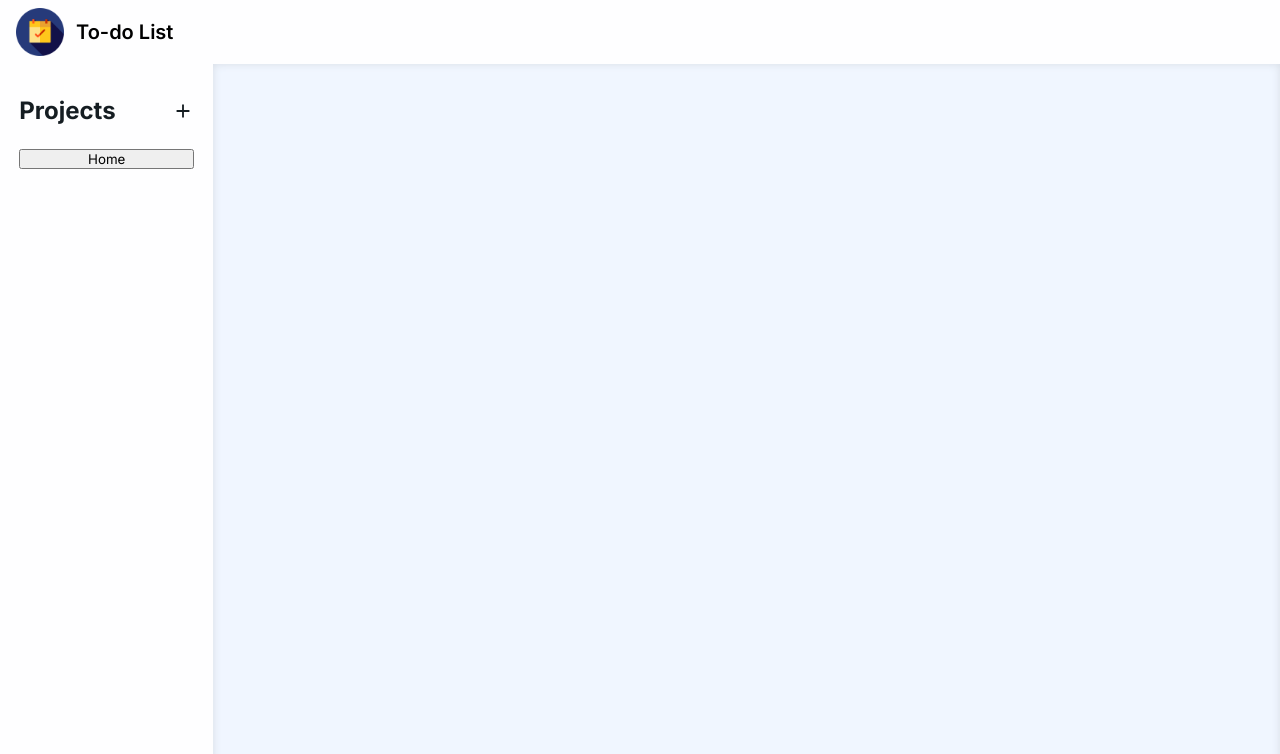
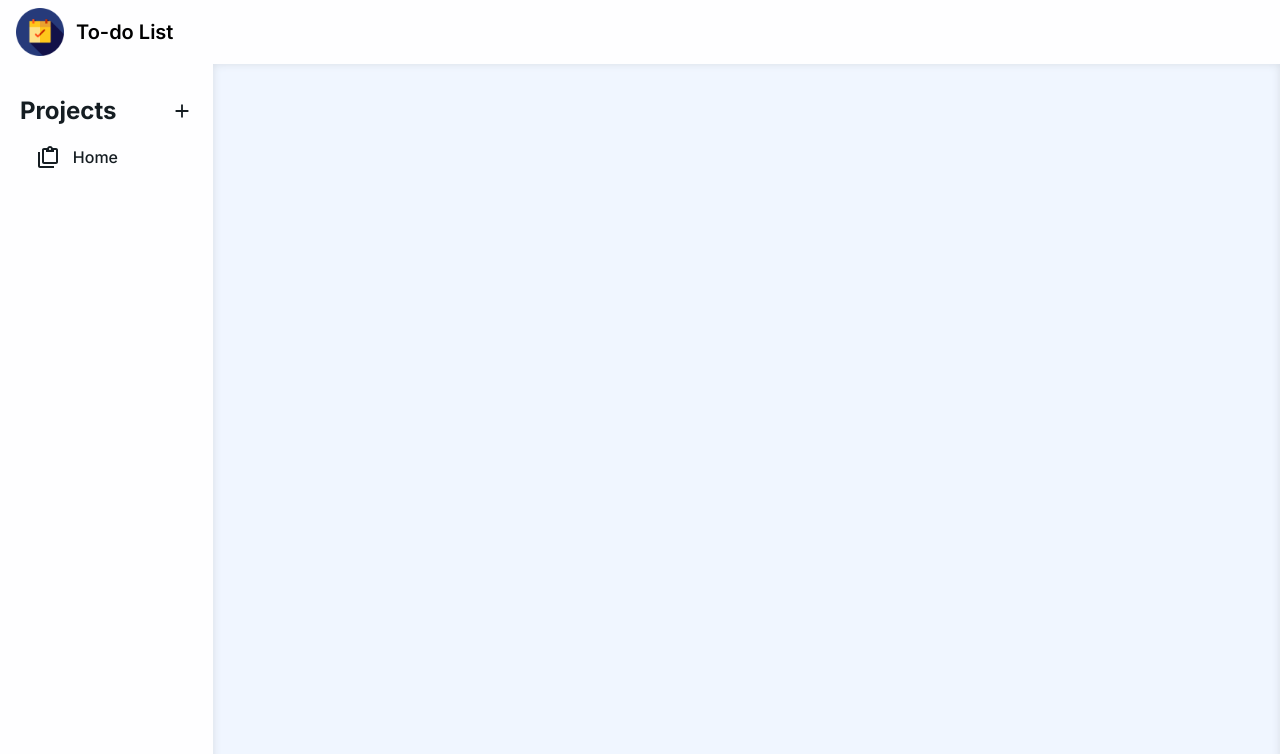
Before and after one commit to Luzefiru/odin-todo-list, a website built with webpack: page dist/index.html in a window 1280 px wide. Shown: the top 754 px of the page. Built offline with nearby package versions, Linux system fonts and the light colour scheme.

Commit message:
feat: finalize project button unselected

```diff
--- a/dist/index.html
+++ b/dist/index.html
@@ -14,11 +14,11 @@
   </header>
   <main>
     <aside>
-      <div class="heading heading--projects">
-        <div class="aside__heading">Projects</div>
-        <svg class="aside__heading__btn" xmlns="http://www.w3.org/2000/svg" width="22" height="22" viewBox="0 0 24 24"><title>New Project</title><path fill="#151d22" d="M19,13H13V19H11V13H5V11H11V5H13V11H19V13Z" /></svg>
+      <div class="category category--projects">
+        <div class="aside__category">Projects</div>
+        <svg class="aside__category--projects__btn" xmlns="http://www.w3.org/2000/svg" width="22" height="22" viewBox="0 0 24 24"><title>New Project</title><path fill="#151d22" d="M19,13H13V19H11V13H5V11H11V5H13V11H19V13Z" /></svg>
       </div>
-      <button class="aside__category__project-name">Home</button>
+      <button class="aside__category__project"><img src="../res/projects-icon.svg">Home</button>
     </aside>
     <div class="content">
 
--- a/dist/style.css
+++ b/dist/style.css
@@ -93,25 +93,41 @@ header {
 aside {
   display: flex;
   flex-direction: column;
-  padding: 2rem 1.2rem;
+  padding: 2rem 1.25rem;
 }
 
-.heading {
-  margin-bottom: 1.5rem;
+.category {
+  margin-bottom: 1.25rem;
 }
 
-.heading--projects {
+.category--projects {
   display: flex;
   justify-content: space-between;
   align-items: center;
 }
 
-.aside__heading {
+.aside__category {
   color: var(--text);
   font-size: 1.5rem;
   font-weight: 700;
+  margin-right: 2rem;
 }
 
-.aside__heading__btn {
+.aside__category--projects__btn {
   cursor: pointer;
 }
+
+.aside__category__project {
+  all: unset;
+  display: flex;
+  align-items: center;
+  padding: 0 1rem;
+  font-weight: 500;
+  color: var(--text);
+}
+
+.aside__category__project > img {
+  width: 1.5rem;
+  height: 1.5rem;
+  margin-right: 0.8rem;
+}
```
Also changed, not shown: res/projects-icon.svg (added).
